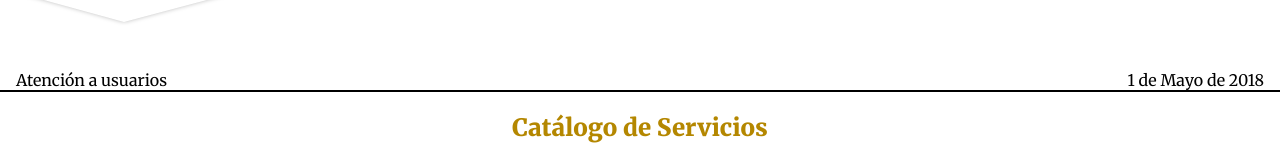
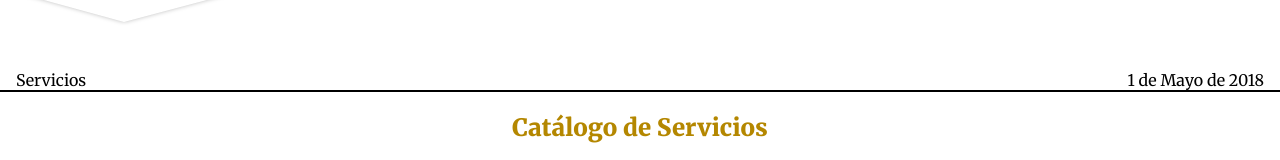
Before and after one commit to brauni800/FrontProyecto, a plain HTML site: page html/catalogo.html in a window 1280 px wide. Shown: the part 129-289 px from the top of the page. Drawn offline with nearby package versions, Linux system fonts and the light colour scheme.

Commit message:
Add files via upload

```diff
--- a/html/catalogo.html
+++ b/html/catalogo.html
@@ -99,7 +99,7 @@
 
         <div class="section_body">
             <div class="title">
-                <label>Atención a usuarios</label>
+                <label>Servicios</label>
             </div>
             <div class="date">
                 <label>1 de Mayo de 2018</label>
```
Also changed, not shown: html/tiempos.html (+1 -1 lines).
